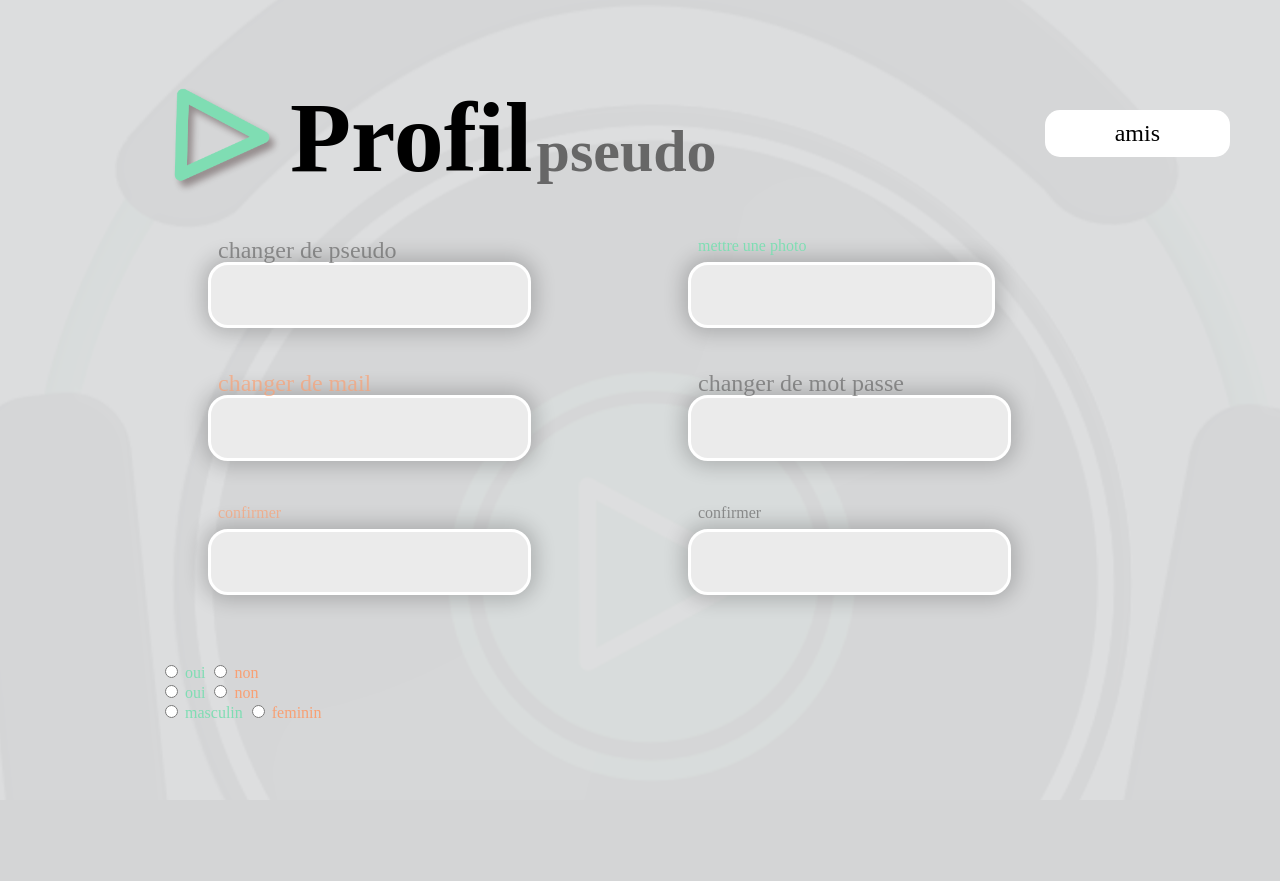
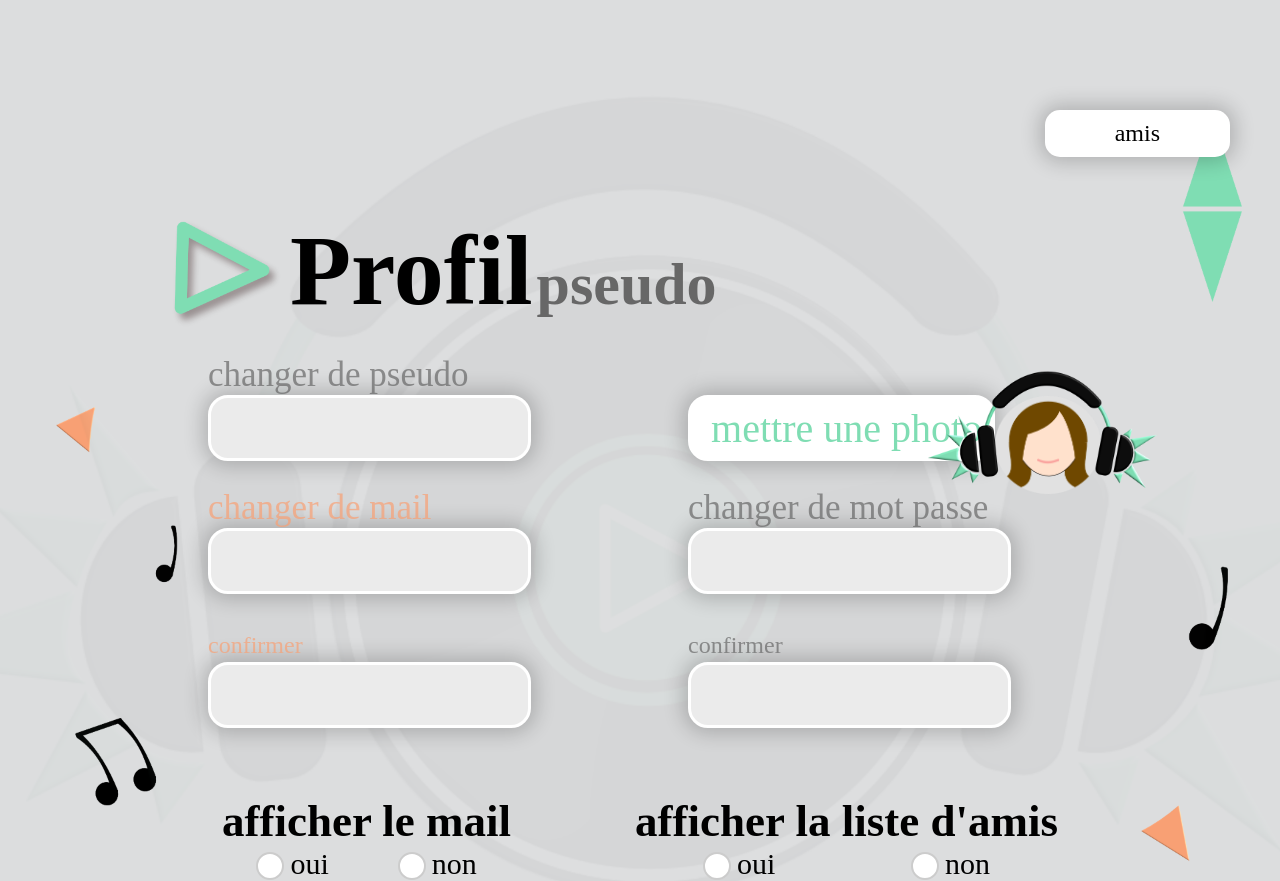
Before and after one commit to CTopy/Ongaku, a PHP site: page /profil.html in a window 1280 px wide. Before the commit the page ends 718 px from the top, so only its background shows below. Run offline with PHP 8.4, Linux system fonts and the light colour scheme; some web fonts are replaced.

Commit message:
Profil V1.0

```diff
--- a/css/styleProfil.css
+++ b/css/styleProfil.css
@@ -1,15 +1,16 @@
 @font-face {
     font-family: 'New Athletic M54';
-    src: url('../FONT/New Athletic M54.ttf');
+    src: url('./medias/fonts/New Athletic M54.ttf');
     font-family: 'Im Wunderland Bold';
-    src: url('../FONT/Im Wunderland Bold.otf')
+    src: url('./medias/fonts/Im Wunderland Bold.otf')
 }
 
-html{
-    background: url("../IMAGES/background/backgroundProfil.png");
+html {
+    background: url("../medias/images/background/backgroundProfil.png");
     background-attachment: fixed;
     background-repeat: no-repeat;
-    background-position: center
+    background-position: center;
+    background-size: cover
 }
 
 main {
@@ -21,48 +22,53 @@ main {
     margin-right: auto;
     padding: 5px;
     font-family: New Athletic M54;
-
 }
 
 h1 {
     font-size: 100px;
     position: relative;
-    padding-left: 130px
+    padding-left: 130px;
+    margin-top: 200px;
 }
 
 h1::before {
     content: "";
-    background: url(../IMAGES/Elements/FlecheVerte.png);
+    background: url(../medias/images/Elements/FlecheVerte.png);
     background-repeat: no-repeat;
     background-size: contain;
-
     display: block;
     position: absolute;
-
     height: 150%;
     width: 100%;
-
     left: -5%;
-    top: -21%
+    top: -21%;
 }
 
-.profilPseudo h1{
+.profilPseudo h1 {
     display: inline-block;
+}
 
-}
-.profilPseudo h2{
+.profilPseudo h2 {
     display: inline-block;
     font-size: 60px;
-    color:#676767
+    color: #676767
 }
-
 
 .casesARemplir {
     display: flex;
     flex-wrap: wrap;
     justify-content: space-around;
     height: 50vh;
+}
 
+.casesARemplir div:nth-child(-n + 4) label {
+    position: absolute;
+    top: -40px;
+}
+
+.casesARemplir div:nth-child(n + 5) label {
+    position: absolute;
+    top: -30px;
 }
 
 input[type=text] {
@@ -81,17 +87,18 @@ input[type=text] {
 
 input[type=button] {
     font-size: 40px;
-    font-family: Im Wunderland Bold;
+    font-family: New Athletic M54;
+    color: #7FDDB3;
     border: solid white 3px;
     box-shadow: 0px 0px 20px 5px rgba(0, 0, 0, .2);
     border-radius: 20px;
-    background: #EBEBEB;
+    background: white;
     width: 80%;
     justify-content: center;
     height: 66px;
     padding: 0px 0px 0px 10px;
     margin: 0;
-
+    cursor: pointer;
 }
 
 
@@ -101,89 +108,141 @@ input[type=button] {
     font-size: 24px;
     width: 40%;
     position: relative;
+    font-size: 35px;
 }
+
 
 .mettrePhoto {
     color: #7FDDB3;
     width: 40%;
-
     justify-content: space-around;
     position: relative;
+    font-size: 35px;
+}
+
+.mettrePhoto label {
+    display: none;
 }
 
 .mettrePhoto img {
     height: 100px;
     position: absolute;
-    top: 0;
-    left: 0;
-    display: none
+    right: -30px;
 }
 
+.mettrePhoto::after {
+    content: "";
+    height: 150px;
+    width: 250px;
+    background: url(../medias/images/Elements/casque.png);
+    background-size: contain;
+    background-repeat: no-repeat;
+    position: absolute;
+    display: block;
+    top: -30px;
+    right: -100px
+}
 
 .changerMail {
     color: rgba(248, 160, 116, 0.7);
     width: 40%;
     position: relative;
-}
-
-.changerMail label:first-child {
-    font-size: 24px;
-
+    font-size: 35px;
 }
 
 .changerMailConf {
     color: rgba(248, 160, 116, 0.7);
     width: 40%;
     position: relative;
+    font-size: 24px;
+    display: flex;
 }
 
 .changerMotDePasse {
     color: rgba(103, 103, 103, 0.7);
-
     width: 40%;
-
     position: relative;
-}
-
-.changerMotDePasse label:first-child {
-    font-size: 24px;
+    font-size: 35px;
 }
 
 .changerMotDePasseConf {
     color: rgba(103, 103, 103, 0.7);
     width: 40%;
     position: relative;
+    font-size: 24px;
+    display: flex;
+    flex-direction: column;
 }
 
-.casesARemplir div label {
-    position: absolute;
-    top: -25px;
-    left: 10px;
+.caseACocher {
+    display: flex;
+    justify-content: space-around;
+    flex-flow: wrap;
 }
 
-
-.afficherLeMail label:first-of-type {
-    color: #7FDDB3;
+.caseACocher {
+    display: flex;
+    width: 100%;
+    justify-content: space-around;
+    font-size: 30px;
 }
 
-.afficherLeMail label:not(:first-of-type) {
-    color: #F8A074;
+.afficherLeMail {
+    display: flex;
+    justify-content: space-around;
+    flex-direction: column;
 }
 
-.AfficherLaListeDAmis label:first-of-type {
-    color: #7FDDB3;
+.afficherLeMail h2 {
+    margin: 0;
 }
 
-.AfficherLaListeDAmis label:not(:first-of-type) {
-    color: #F8A074;
+.ouiNonMail {
+    display: flex;
+    flex-direction: row;
+    justify-content: space-around;
 }
 
-.sexe label:first-of-type {
-    color: #7FDDB3;
+.AfficherLaListeDAmis {
+    display: flex;
+    justify-content: space-around;
+    flex-direction: column;
 }
 
-.sexe label:not(:first-of-type) {
-    color: #F8A074;
+.AfficherLaListeDAmis h2 {
+    margin: 0;
+}
+
+.ouiNonAmis {
+    display: flex;
+    flex-direction: row;
+    justify-content: space-around;
+}
+
+input[type="radio"] {
+    display: none;
+}
+
+input[type=radio] + label:before {
+    background: #fff;
+    border: 2px solid #ccc;
+    border-radius: 50%;
+    margin-top: -3px;
+    margin-right: 6px;
+    display: inline-block;
+    vertical-align: middle;
+    content: '';
+    width: 24px;
+    height: 24px;
+}
+
+input[type=radio]:checked + label:before {
+    background: black;
+    box-shadow: inset 0px 0px 0px 2px #fff;
+}
+
+label {
+    cursor: pointer;
 }
 
 a {
@@ -195,6 +254,6 @@ a {
     border-radius: 15px;
     position: absolute;
     right: 50px;
-    top: 110px
-
+    top: 110px;
+    box-shadow: 0px 0px 20px 5px rgba(0, 0, 0, .2);
 }
--- a/profil.html
+++ b/profil.html
@@ -6,7 +6,7 @@
     <meta http-equiv="X-UA-Compatible" content="IE=edge">
     <title>Profil du joueur</title>
     <meta name="description" content="Affichage du profil du joueur">
-    <link rel="stylesheet" href="../CSS/styleProfil.css">
+    <link rel="stylesheet" href="./css/styleProfil.css">
 
 </head>
 
@@ -28,6 +28,7 @@
 
 
         <a href="ami.html">amis</a>
+        <!-- changer lien  -->
 
         <div class="casesARemplir">
 
@@ -38,8 +39,8 @@
 
             <div class="mettrePhoto">
                 <label for="boutonPhoto">mettre une photo</label>
-                <input type="button" id="boutonPhoto" name="mettrePhoto">
-                <img class="logoJoueur" src="../IMAGES/logoFeminin.png" alt="Logo joueur basique">
+                <input type="button" id="boutonPhoto" value="mettre une photo" name="mettrePhoto">
+                <img class="logoJoueur" src="./medias/images/logoFeminin.png" alt="Logo joueur basique">
             </div>
 
             <div class="changerMail">
@@ -66,45 +67,49 @@
 
         <div class="caseACocher">
 
-            <div class="afficherMailEtAmis">
+            <div class="afficherLeMail">
 
-                <div class="afficherLeMail">
+                <h2>afficher le mail</h2>
 
-                    <input type="radio" name="mail" value="yes" id="mailoui" /> <label for="mailoui">oui</label>
+                <div class="ouiNonMail">
+                    <div>
 
-                    <input type="radio" name="mail" value="no" id="mailnon" /> <label for="mailnon">non</label>
+                        <input type="radio" name="mail" value="yes" id="mailoui" />
+                        <label for="mailoui">oui</label>
+                    </div>
+                    <div>
+                        <input type="radio" name="mail" value="no" id="mailnon" />
+                        <label for="mailnon">non</label>
+                    </div>
+                </div>
+
+            </div>
+
+            <div class="AfficherLaListeDAmis">
+
+                <h2>afficher la liste d'amis</h2>
+
+                <div class="ouiNonAmis">
+                    <div class="amisOui">
+                        <input type="radio" name="ami" value="oui" id="amioui" />
+                        <label for="amioui">oui</label>
+                    </div>
+                    <div>
+                        <input type="radio" name="ami" value="non" id="aminon" />
+                        <label for="aminon">non</label>
+                    </div>
 
                 </div>
 
-                <div class="AfficherLaListeDAmis">
-
-                    <input type="radio" name="ami" value="oui" id="amioui" /> <label for="amioui">oui</label>
-
-                    <input type="radio" name="ami" value="non" id="aminon" /> <label for="aminon">non</label>
-
-                </div>
-
-
             </div>
 
-            <div class="sexe">
-
-                <input type="radio" name="sexe" value="homme" id="caseHomme" /> <label for="caseHomme">masculin</label>
-
-                <input type="radio" name="sexe" value="femme" id="caseFemme" /> <label for="caseFemme">feminin</label>
-
-            </div>
 
         </div>
 
-
-
     </main>
 
+    <footer>
 
-    <footer>
     </footer>
 
-
-
 </body>
```
Also changed, not shown: medias/fonts/Im Wunderland.otf (added).
